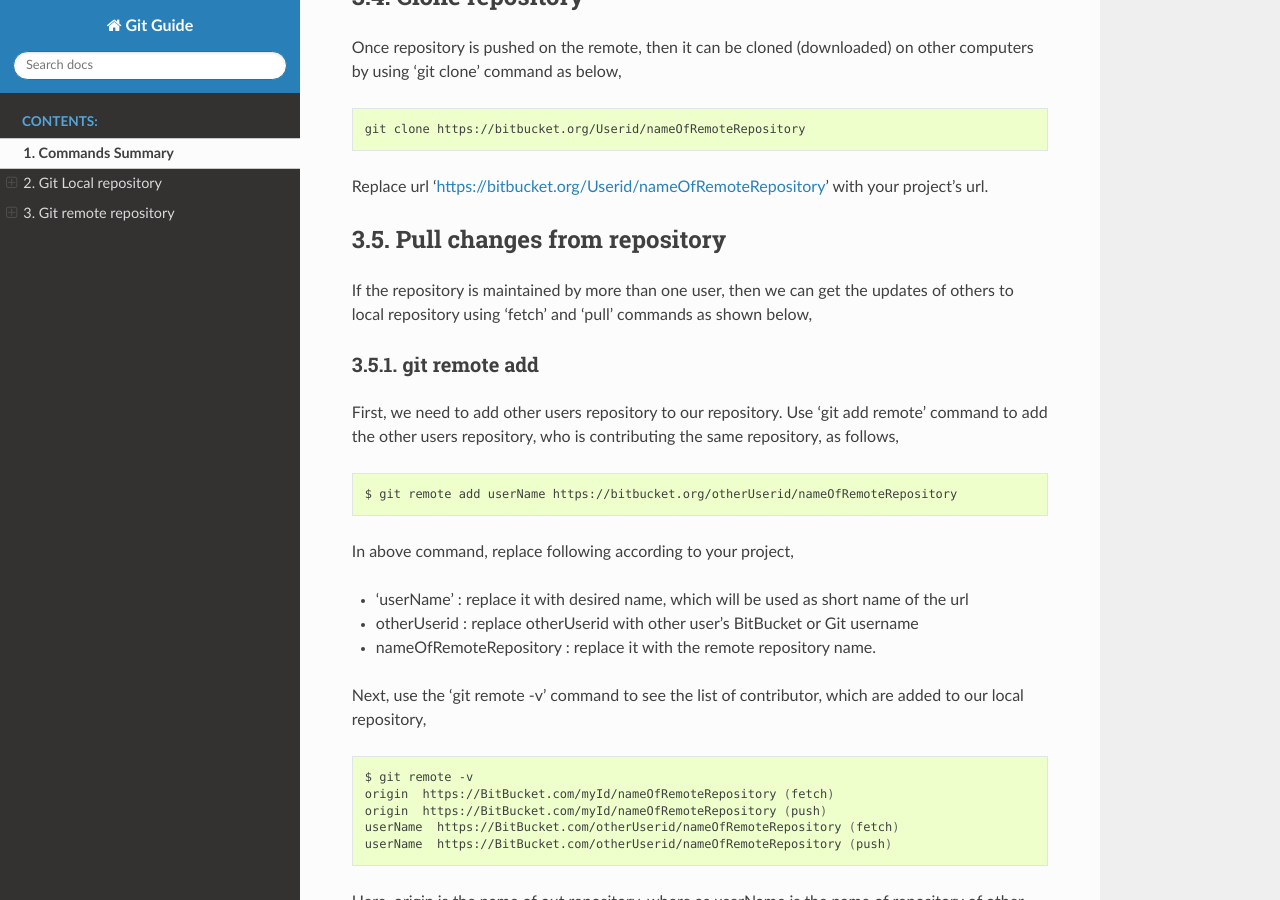
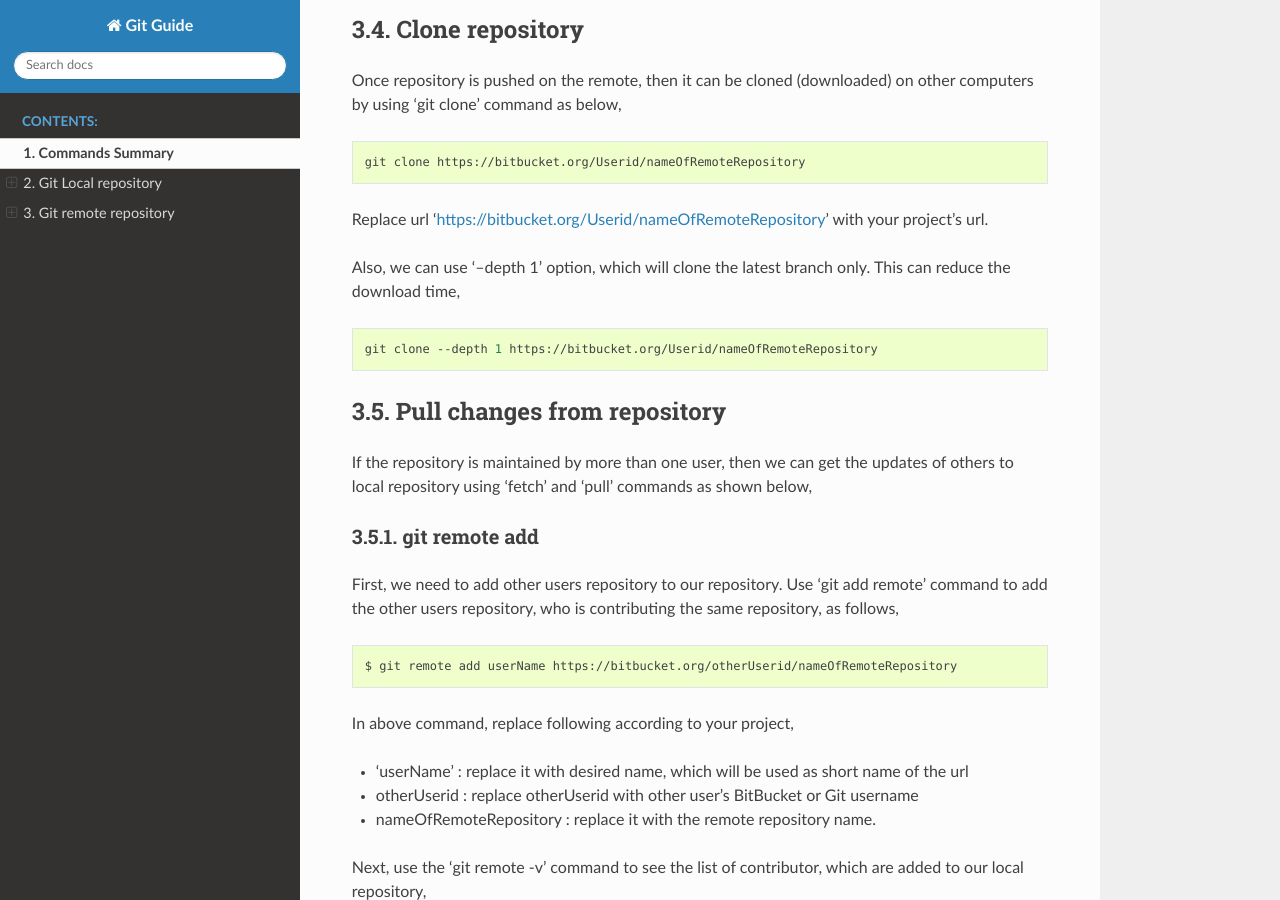
Before and after one commit to PythonDSP/gitguide, a Sphinx documentation site: the page built from doc/source/gitguide/index.rst, in a window 1280 px wide and 900 px high, scrolled down 18497 px. Built offline with Sphinx 7.4.7 and the Read the Docs theme 2.0.0, drawn with Linux system fonts in a browser that asks for light colours; comment, search, counter and statistics services are not loaded; some of the changed text lies outside the part shown.

Commit message:
clone --depth 1

```diff
--- a/doc/source/gitguide/index.rst
+++ b/doc/source/gitguide/index.rst
@@ -95,6 +95,9 @@ Following is the list of commands which are used in this tutorial.
     | git push *repoName* --all         | Push all branches to repoName                    |
     +-----------------------------------+--------------------------------------------------+
     | git clone                         | Clone or download remote repository              |
+    | https://nameOfRemoteRepository    |                                                  |
+    +-----------------------------------+--------------------------------------------------+
+    | git clone  --depth 1              | Clone only last branch                           |
     | https://nameOfRemoteRepository    |                                                  |
     +-----------------------------------+--------------------------------------------------+
     | git pull *repoName* *branchName*  | Download and merge 'branchName' of repoName      |
@@ -936,6 +939,13 @@ Once repository is pushed on the remote, then it can be cloned (downloaded) on o
 Replace url 'https://bitbucket.org/Userid/nameOfRemoteRepository' with your project's url.
 
 
+Also, we can use '--depth 1' option, which will clone the latest branch only. This can reduce the download time,
+
+.. code-block:: shell
+
+  git clone --depth 1 https://bitbucket.org/Userid/nameOfRemoteRepository
+
+
 Pull changes from repository
 ============================
 
```
